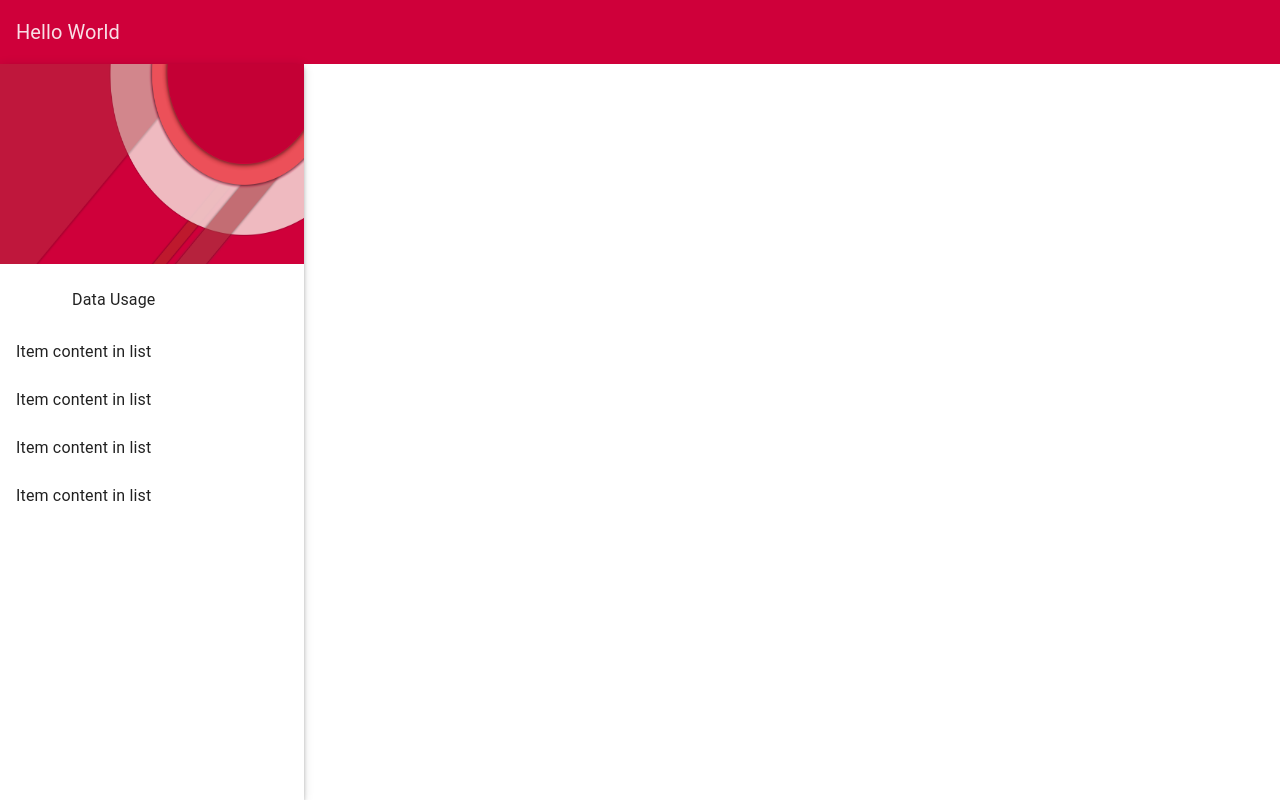
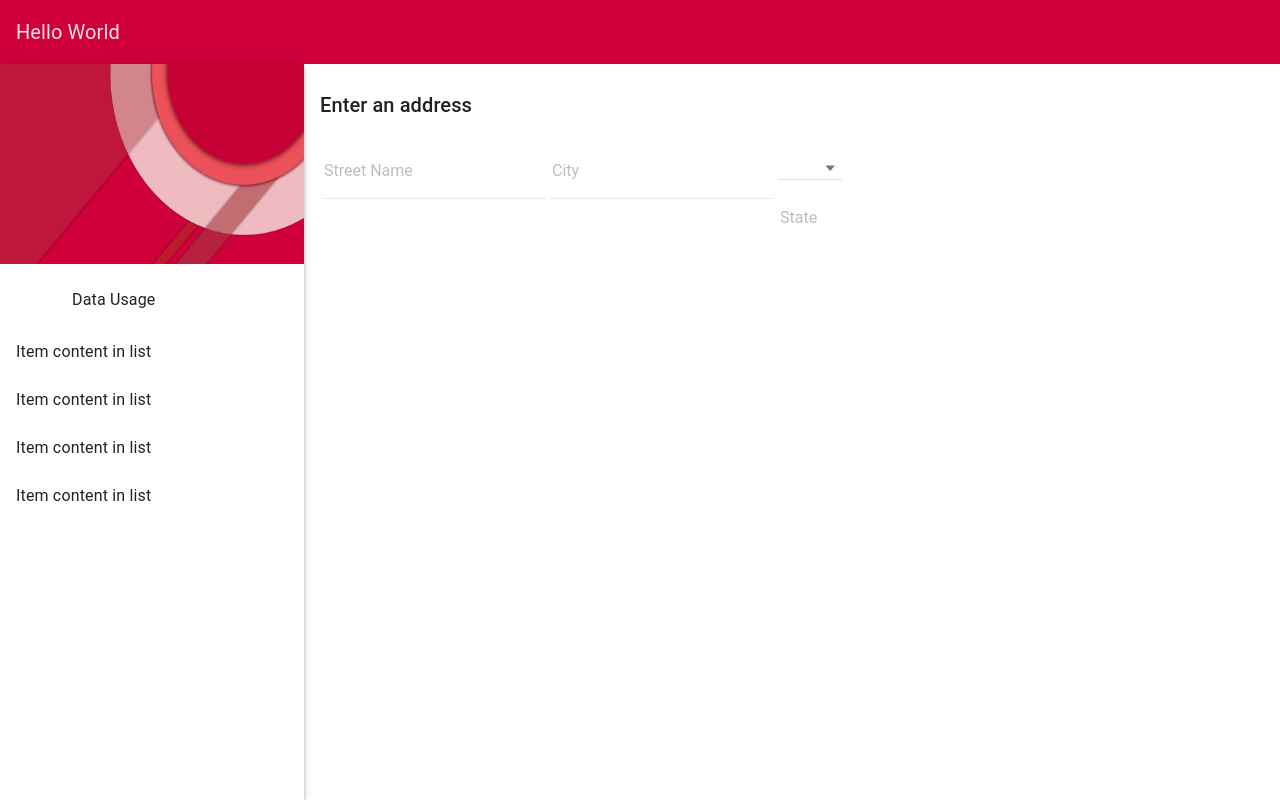
Before and after one commit to libardo2s/angular-material, a plain HTML site: page index.html in a window 1280 px wide. Drawn offline with Linux system fonts and the light colour scheme; no server answers; a web font is replaced by a local one.

Commit message:
Prueba inputs

```diff
--- a/index.html
+++ b/index.html
@@ -41,6 +41,25 @@
         </md-sidenav>
         <div layout="column" flex id="content">
             <md-content layout="column" flex class="md-padding">
+                <div>
+    <h1 class="md-title">Enter an address</h1>
+    <div layout="row">
+        <md-input-container>
+            <label>Street Name</label>
+            <input type="text">
+        </md-input-container>
+        <md-input-container>
+            <label>City</label>
+            <input type="text">
+        </md-input-container>
+        <md-input-container>
+            <label>State</label>
+            <md-select ng-model="ctrl.userState">
+                <md-option ng-repeat="state in ctrl.states" value="{{state.abbrev}}">{{state.abbrev}}</md-option>
+            </md-select>
+        </md-input-container>
+    </div>
+  </div>
             </md-content>
         </div>
     </div>
```
